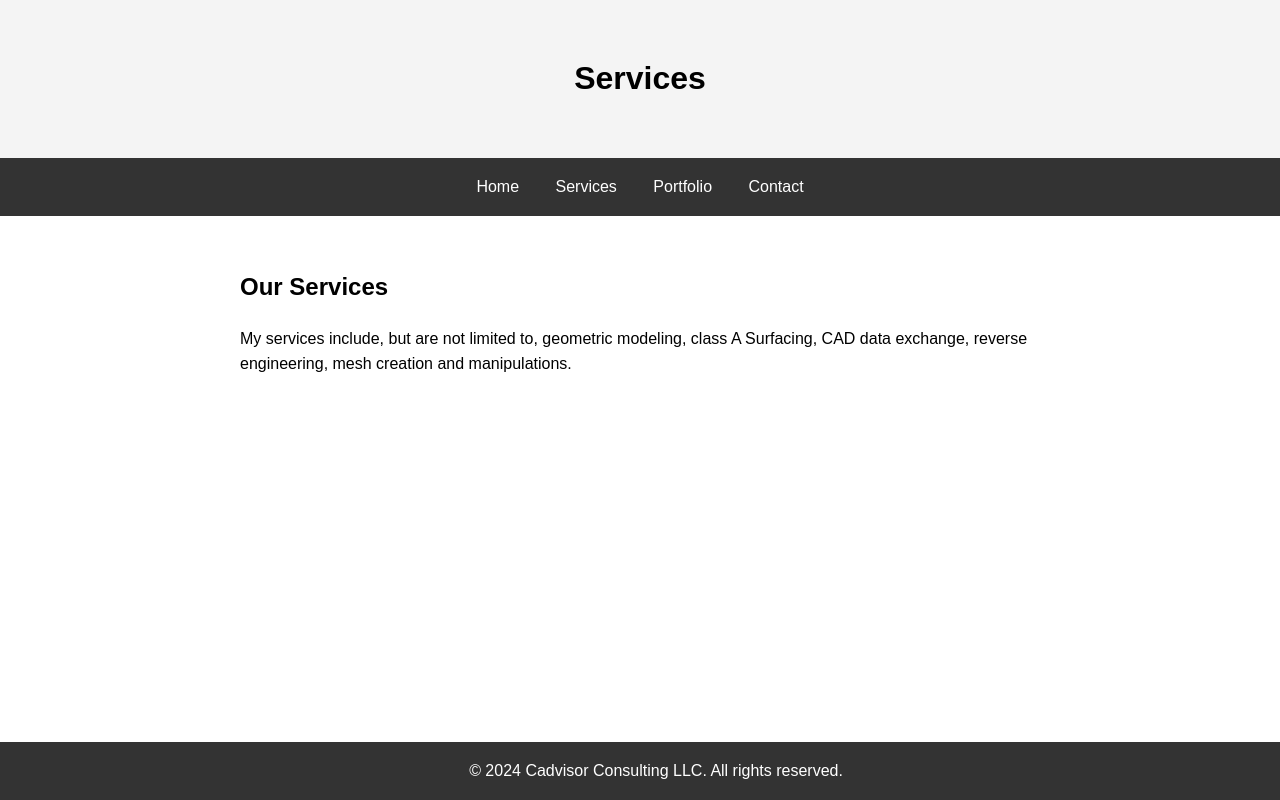
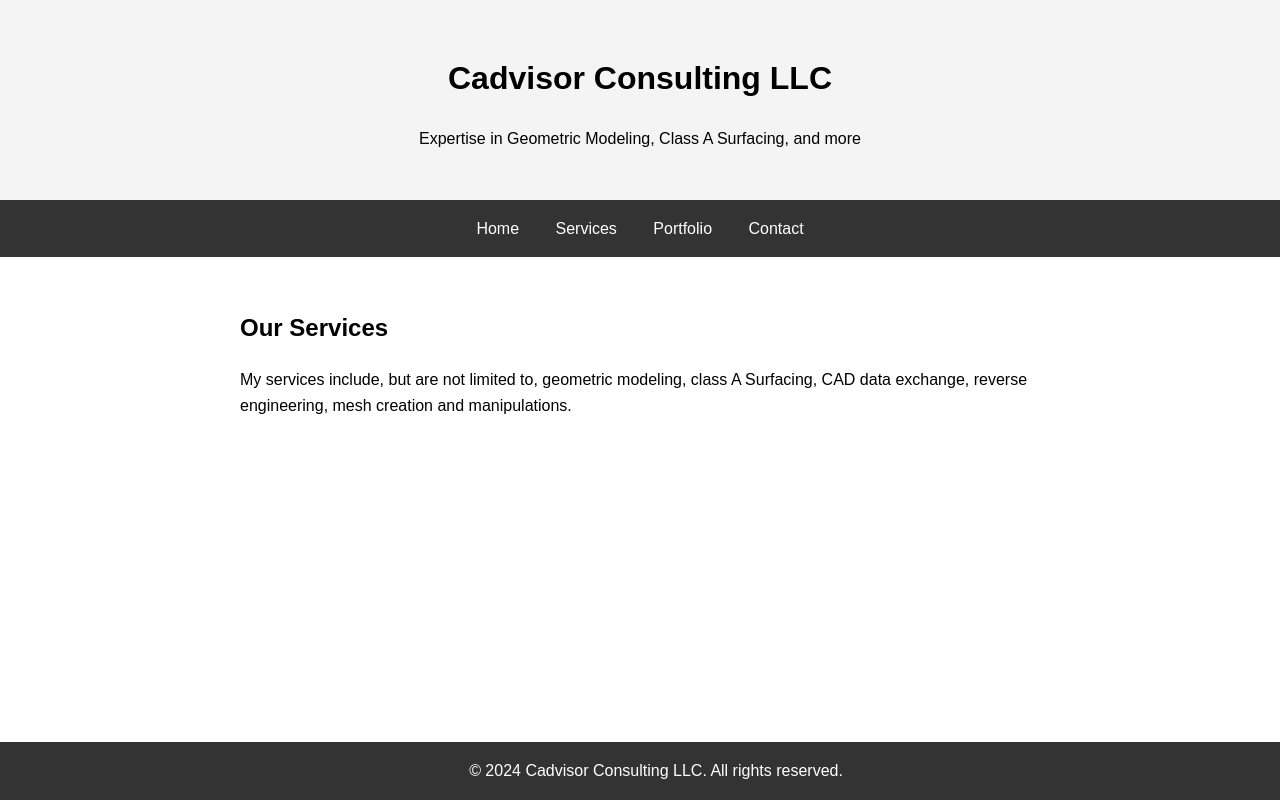
Before and after one commit to cadvisor/cadvisor.github.io, a plain HTML site: page services.html in a window 1280 px wide. Drawn offline with Linux system fonts and the light colour scheme.

Commit message:
Update services.html

```diff
--- a/services.html
+++ b/services.html
@@ -5,7 +5,6 @@
     <meta name="viewport" content="width=device-width, initial-scale=1.0">
     <title>Services - Cadvisor Consulting LLC</title>
     <style>
-        /* Same styles as index.html */
         body {
             font-family: Arial, sans-serif;
             line-height: 1.6;
@@ -58,13 +57,14 @@
 </head>
 <body>
     <header>
-        <h1>Services</h1>
+        <h1>Cadvisor Consulting LLC</h1>
+        <p>Expertise in Geometric Modeling, Class A Surfacing, and more</p>
     </header>
 
     <nav>
         <a href="index.html">Home</a>
         <a href="services.html">Services</a>
-        <a href="CadvisorProjects.pdf">Portfolio</a>
+        <a href="portfolio.html">Portfolio</a>
         <a href="contact.html">Contact</a>
     </nav>
 
```
